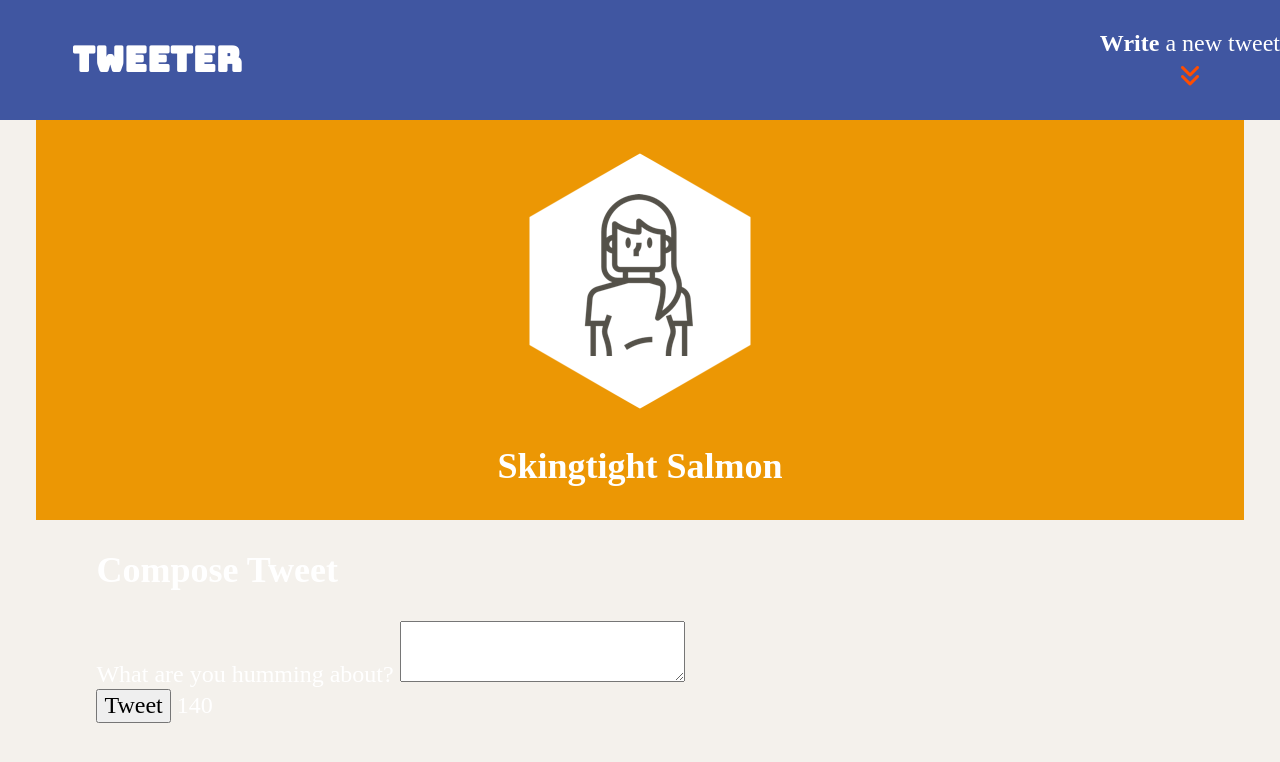
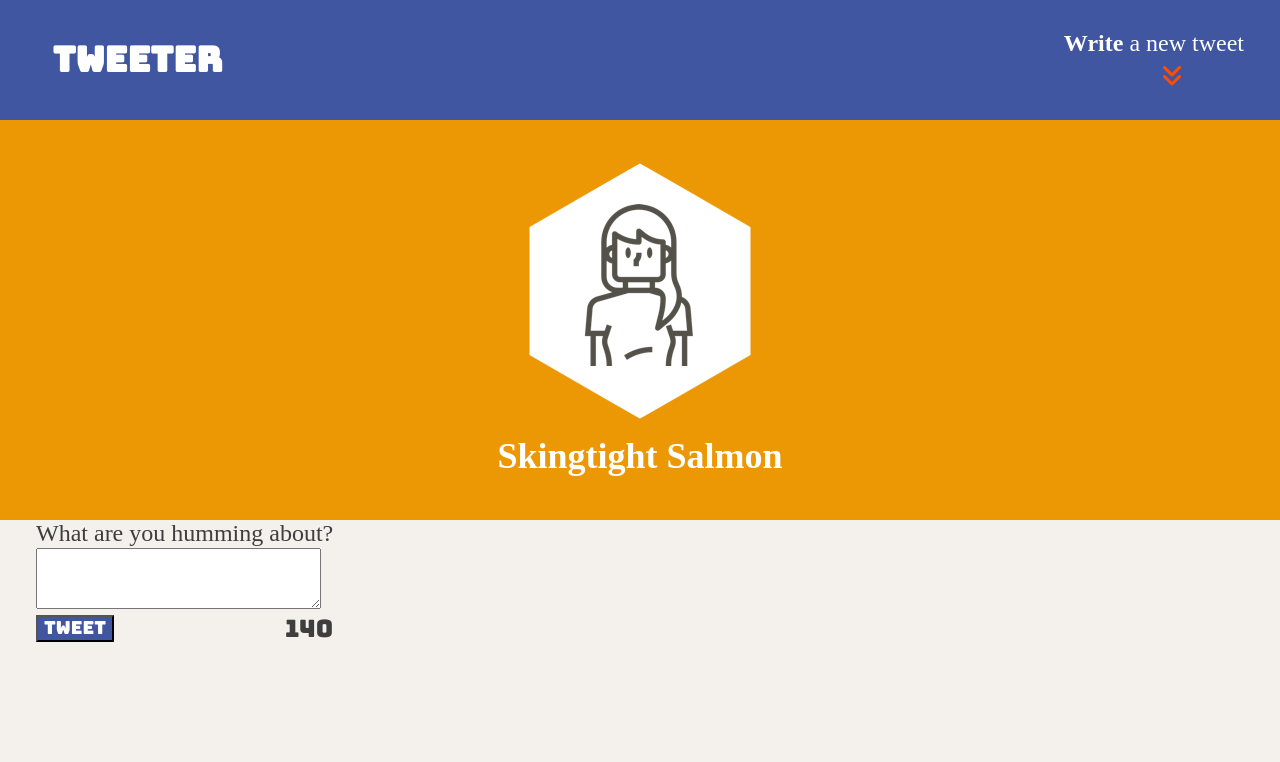
Before and after one commit to brettg17/tweeter, a website: page public/index.html in a window 1280 px wide. Drawn offline with nearby package versions, Linux system fonts and the light colour scheme.

Commit message:
styled new-tweet.css. not quite finished though

```diff
--- a/public/index.html
+++ b/public/index.html
@@ -14,7 +14,7 @@
     <link rel="stylesheet" href="/styles/layout.css" type="text/css" />
     <link rel="stylesheet" href="/styles/nav.css" type="text/css" />
     <link rel="stylesheet" href="/styles/header.css" type="text/css" />
-    <link rel="stylesheet" href="/styles/new-tweets.css" type="text/css" />
+    <link rel="stylesheet" href="/styles/new-tweet.css" type="text/css" />
 
 
     <!-- External JS -->
@@ -40,22 +40,20 @@
       </nav>
 
     <!-- Page-specific (main) content here -->
-   <header>
+    <header>
       <div class="profile-container">
-          <img src="/images/profile-hex.png">
-      <br>
-          <h2>Skingtight Salmon</h2>
+        <img src="/images/profile-hex.png" class="profile-picture">
+        <br>
+        <h2 class="name">Skingtight Salmon</h2>
       </div>
-  </header>
+    </header>
 
-  </body>
-</html>
+
 
 <main class="container">
   <section class="new-tweet">
-  <h2>Compose Tweet</h2>
   <form acton="/tweets/" method="post">
-    <label for="tweet-text">What are you humming about?</label>
+    <label for="tweet-text">What are you humming about?</label><br>
     <textarea name="text" id="tweet-text"></textarea>
     <div>
       <button type="submit">Tweet</button>
@@ -65,3 +63,6 @@
 </section>
 
 </main>
+
+</body>
+</html>
--- a/public/styles/nav.css
+++ b/public/styles/nav.css
@@ -18,11 +18,10 @@ nav {
   background-color: #4056A1;
   height: 120px;
   width: 100%;
-  padding-left: 1.5em;
-  padding-right: 1.5em;
 }
 
 .left-text {
+  padding-left: 1.5em;
   float: left;
   font-family: 'Bungee', sans-serif;
   font-size: 35px;
@@ -39,6 +38,7 @@ nav {
 }
 
 .write-tweet-container {
+  padding-right: 1.5em;
   margin-bottom: 5px;
 }
 
--- a/public/styles/new-tweet.css
+++ b/public/styles/new-tweet.css
@@ -1,3 +1,30 @@
-h2{
-  color: grey;
+.container{
+  width: 100%;
+  color: rgb(63, 61, 61);
+  padding-left: 1.5em;
+  padding-right: 1.5em;
 }
+
+label {
+  padding-top: 15px;
+}
+
+tweet-text  {
+ width: 100%;
+ border-bottom: solid;
+}
+
+
+button {
+  float: left;
+  background-color: #4056A1;
+  color:  #FFFFFF;
+  font-family: 'Bungee', sans-serif;
+  font-size: 18px;
+
+}
+
+output {
+  float: right;
+  font-family: 'Bungee', sans-serif;
+}
--- a/server/data-files/initial-tweets.json
+++ b/server/data-files/initial-tweets.json
@@ -8,7 +8,7 @@
     "content": {
       "text": "If I have seen further it is by standing on the shoulders of giants"
     },
-    "created_at": 1710428856771
+    "created_at": 1710429104297
   },
   {
     "user": {
@@ -19,6 +19,6 @@
     "content": {
       "text": "Je pense , donc je suis"
     },
-    "created_at": 1710515256771
+    "created_at": 1710515504297
   }
 ]
```
